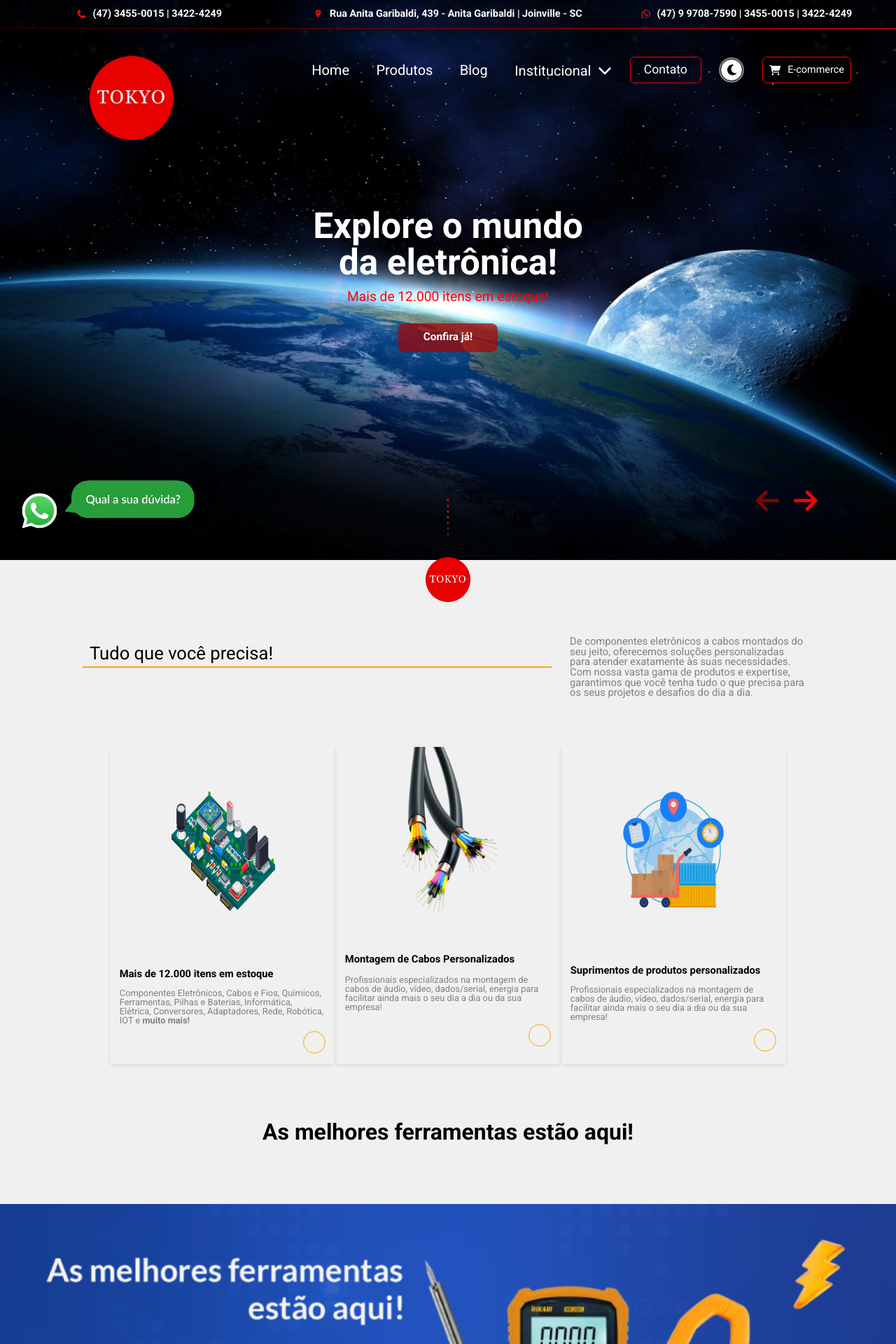
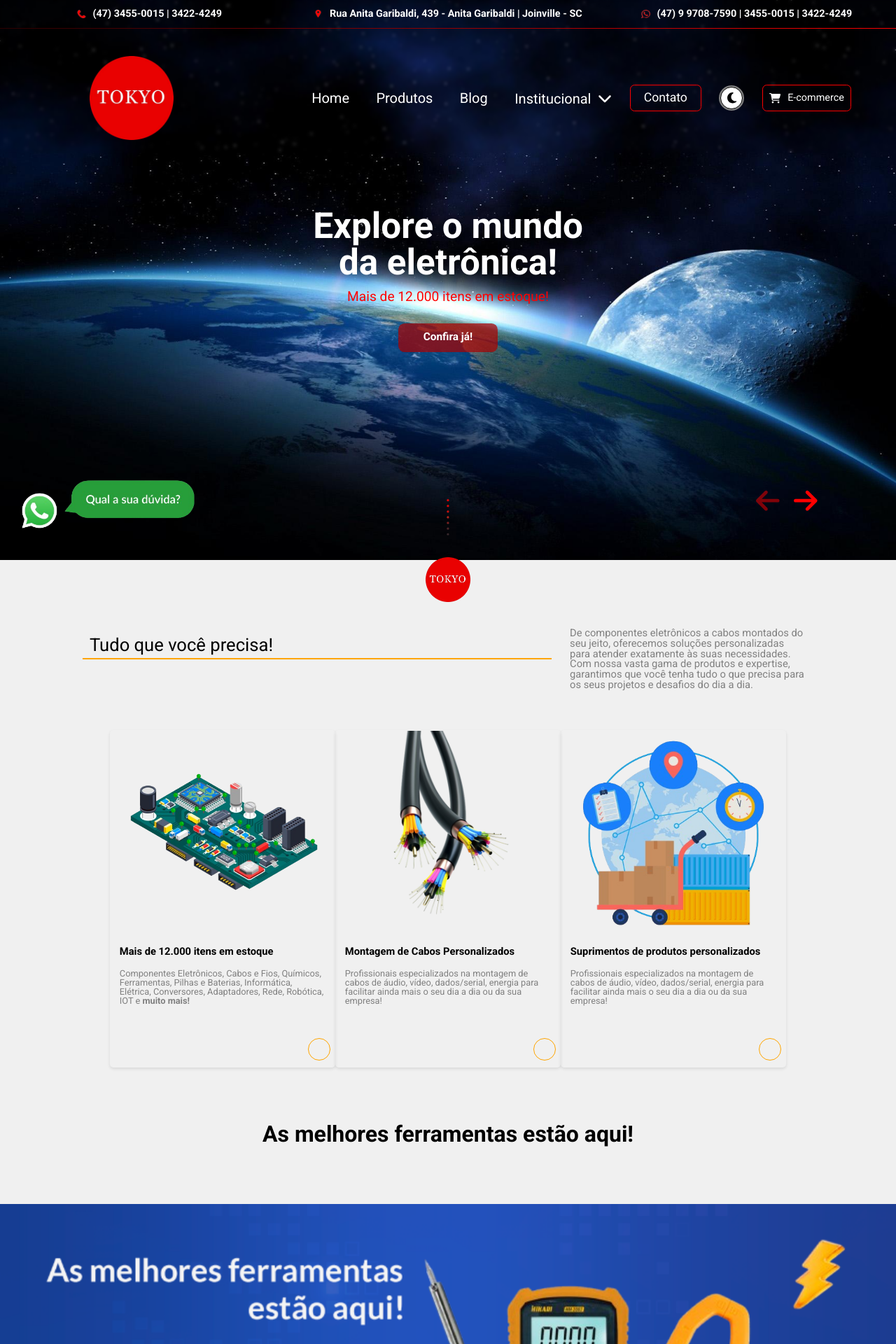
Before and after one commit to WesleySardi/projeto-TokyoComponentesLTDA, a React (Create React App) app: page /home in a window 1280 px wide. Shown: the top 1920 px of the page at 70% size. Built offline with nearby package versions, Linux system fonts and the light colour scheme.

Commit message:
Correção em um erro que fazia a tela ficar maior que 100vw e implementação de uma sidebar inicial.

```diff
--- a/src/components/cards/Cards.jsx
+++ b/src/components/cards/Cards.jsx
@@ -129,9 +129,11 @@ const Card = styled.div`
 `;
 
 const CardImage = styled.img`
-    width: 50%;
-    border-top-left-radius: 5px;
-    border-top-right-radius: 5px;
+    height: 70%;
+    width: auto;
+    max-width: 90%;
+    max-height: 60%;
+    margin: 0 auto;
 `;
 
 const CardTitle = styled.h3`
@@ -161,10 +163,11 @@ const CardText = styled.p`
 `;
 
 const ButtonWrapper = styled.div`
-    height: auto;
-    display: flex;
-    justify-content: flex-end;
-    align-items: flex-end;
+    position: absolute;
+    bottom: 0;
+    right: 0;
+    margin-right: 2%;
+    margin-bottom: 2%;
 `;
 
 const Button = styled.button`
@@ -173,12 +176,6 @@ const Button = styled.button`
     border-radius: 50%;
     border: 1px solid orange;
     background-color: transparent;
-
-    @media ${props => props.theme.breakpoints.mobile} {
-        width: 4vh;
-        height: 4vh;
-        margin-right: 3%;
-    }
 `;
 
 const ThirdDiv = styled.div`
@@ -215,6 +212,7 @@ const StyledLink = styled(Link)`
 `;
 
 const ContentContainer = styled.div`
+    height: 40%;
     padding: 1vw;
 `;
 
@@ -228,7 +226,7 @@ const Cards = () => {
             setIsSmallDesktop(window.innerWidth <= 1279);
         };
 
-        handleResize(); // Define o estado inicial
+        handleResize();
 
         window.addEventListener('resize', handleResize);
         return () => window.removeEventListener('resize', handleResize);
@@ -247,8 +245,8 @@ const Cards = () => {
             </FirstDiv>
             <SecondDiv>
                 <Card>
-                    <CardImage src="../img/motherBoardImg.png" alt="Card Image" style={isMobile ? { height: '40%', margin: 'auto' } : { height: '70%', margin: 'auto' }} />
-                    <ContentContainer style={{ height: '30%' }}>
+                    <CardImage src="../img/motherBoardImg.png" alt="Card Image" />
+                    <ContentContainer>
                         <CardTitle>Mais de 12.000 itens em estoque</CardTitle>
                         <CardText>Componentes Eletrônicos, Cabos e Fios, Químicos, Ferramentas, Pilhas e Baterias, Informática, Elétrica, Conversores, Adaptadores, Rede, Robótica, IOT e <StyledLink to="/">muito mais!</StyledLink></CardText>
                         <ButtonWrapper>
@@ -257,8 +255,8 @@ const Cards = () => {
                     </ContentContainer>
                 </Card>
                 <Card>
-                    <CardImage src="../img/wireImg.png" alt="Card Image" style={isMobile ? { height: '55%', paddingBottom: '20%', margin: '0 auto' } : { height: '60%', paddingBottom: '5%', margin: '0 auto' }} />
-                    <ContentContainer style={{ height: '35%' }}>
+                    <CardImage src="../img/wireImg.png" alt="Card Image" />
+                    <ContentContainer>
                         <CardTitle>Montagem de Cabos Personalizados</CardTitle>
                         <CardText>Profissionais especializados na montagem de cabos de áudio, vídeo, dados/serial, energia para facilitar ainda mais o seu dia a dia ou da sua empresa!</CardText>
                         <ButtonWrapper>
@@ -267,8 +265,8 @@ const Cards = () => {
                     </ContentContainer>
                 </Card>
                 <Card>
-                    <CardImage src="../img/ShopCartImg.png" alt="Card Image" style={isMobile ? { height: '30%', margin: 'auto' } : { height: '40%', margin: 'auto' }} />
-                    <ContentContainer style={{ height: '30%' }}>
+                    <CardImage src="../img/ShopCartImg.png" alt="Card Image" />
+                    <ContentContainer>
                         <CardTitle>Suprimentos de produtos personalizados</CardTitle>
                         <CardText>Profissionais especializados na montagem de cabos de áudio, vídeo, dados/serial, energia para facilitar ainda mais o seu dia a dia ou da sua empresa!</CardText>
                         <ButtonWrapper>
--- a/src/components/carousels/MainCarousel.jsx
+++ b/src/components/carousels/MainCarousel.jsx
@@ -81,12 +81,6 @@ const AbsoluteImage = styled.img`
   left: 2%;
   width: 20%;
   height: auto;
-
-  @media ${props => props.theme.breakpoints.mobile} {
-    width: 25vh;
-    bottom: 2%;
-    left: 4%;
-  }
 `;
 
 const ArrowContainer = styled.div`
@@ -160,6 +154,18 @@ const StyledIconRight = styled(FontAwesomeIcon)`
 
 const MainCarousel = () => {
   const [currentIndex, setCurrentIndex] = useState(0);
+  const [isMobile, setIsMobile] = useState(false);
+
+  useEffect(() => {
+    const handleResize = () => {
+      setIsMobile(window.innerWidth <= 700);
+    };
+
+    handleResize();
+
+    window.addEventListener('resize', handleResize);
+    return () => window.removeEventListener('resize', handleResize);
+  }, []);
 
   const prevSlide = () => {
     setCurrentIndex((prevIndex) => (prevIndex === 0 ? images.length - 1 : prevIndex - 1));
@@ -188,7 +194,7 @@ const MainCarousel = () => {
           </Content>
         </Slide>
       ))}
-      <AbsoluteImage src="../img/wsBalloonImage.png" alt="Descrição da imagem" />
+      {isMobile ? <></> : <AbsoluteImage src="../img/wsBalloonImage.png" alt="Descrição da imagem" />}
       <ArrowContainer>
         <Arrow onClick={prevSlide}><StyledIconLeft icon={faArrowLeft} currentIndex={currentIndex} images={images} /></Arrow>
         <Arrow onClick={nextSlide}><StyledIconRight icon={faArrowRight} currentIndex={currentIndex} images={images} /></Arrow>
--- a/src/components/header/Header.jsx
+++ b/src/components/header/Header.jsx
@@ -6,6 +6,7 @@ import { FontAwesomeIcon } from '@fortawesome/react-fontawesome';
 import { faCartShopping, faBars, faChevronDown } from '@fortawesome/free-solid-svg-icons';
 import { faSun, faMoon } from '@fortawesome/free-solid-svg-icons';
 import TopBar from './TopBar';
+import Sidebar from '../sidebar/Sidebar';
 
 const fadeIn = keyframes`
   from {
@@ -48,7 +49,7 @@ const expandForDarkMode = keyframes`
 
 const fadeInForDarkMode = keyframes`
     from {
-        background-color: rgba(255, 255, 255, 0.6);
+        background-color: rgba(255, 255, 255, 0.7);
     }
     to {
       background-color: rgba(0, 0, 0, 0.8);
@@ -60,7 +61,7 @@ const fadeOutForDarkMode = keyframes`
       background-color: rgba(0, 0, 0, 0.8);
     }
     to {
-      background-color: rgba(255, 255, 255, 0.6);
+      background-color: rgba(255, 255, 255, 0.7);
     }
 `;
 
@@ -112,7 +113,7 @@ const ComboBoxList = styled.ul`
   display: none;
   position: absolute;
   width: 11vw;
-  z-index: 1;
+  z-index: 3;
 
   &:hover {
     display: block;
@@ -154,7 +155,7 @@ const StyledList = styled.ul`
     flex-direction: row;
     justify-content: center;
     list-style-type: none;
-    z-index: 1;
+    z-index: 2;
   `;
 
 const Icon = styled(FontAwesomeIcon)`
@@ -189,7 +190,7 @@ const DarkModeIcon = styled(FontAwesomeIcon)`
 const ExpandedHeaderContainer = styled.div`
     background-color: transparent;
     position: fixed;
-    z-index: 1000;
+    z-index: 3;
 `;
 
 function Header() {
@@ -207,6 +208,7 @@ function Header() {
 
   const [isMobile, setIsMobile] = useState(false);
   const [isSmallDesktop, setIsSmallDesktop] = useState(false);
+  const [isSidebarActive, setIsSidebarActive] = useState(false);
 
   useEffect(() => {
     const handleResize = () => {
@@ -306,6 +308,14 @@ function Header() {
     }
   };
 
+  const toggleSidebar = () => {
+    if (isSidebarActive) {
+      setIsSidebarActive(false);
+    } else {
+      setIsSidebarActive(true);
+    }
+  };
+
   const BackgroundStyle = styled.div`
   animation:
     ${isMobile ? 'none' : isAtTop ? 'none' :
@@ -316,10 +326,20 @@ function Header() {
               (isAtTheBannerRange ? expandAnimation :
                 (retract ? retractAnimation : expandAnimation)))
     } 0.2s forwards;
-    background-color: ${isAtTop ? `rgba(0, 0, 0, 0)` : `rgba(255, 255, 255, 0.6)`};
+    background-color: ${isAtTop ? `rgba(0, 0, 0, 0)` : `rgba(255, 255, 255, 0.7)`};
     display: flex;
     height: 100%;
     width: 100vw;
+    z-index: 1;
+
+    @media ${props => props.theme.breakpoints.mobile} {
+      height: 100%;
+      ${isMobile && isAtTop && isSidebarActive ?
+          `background-color: rgba(255, 255, 255, 0.7);`
+        :
+          `background-color: rgba(0, 0, 0, 0);`
+      }
+    }
   `;
 
   const BackgroundStyleBlur = styled.div`
@@ -341,7 +361,7 @@ function Header() {
       !isAtTop && isDarkModeAnimationRunning && !isDarkMode ? fadeInForDarkMode :
         !isAtTop && !isDarkModeAnimationRunning ? 'none' : 'none'
     )} 1.5s forwards;
-      background-color: ${isAtTop ? 'rgba(0, 0, 0, 0)' : 'rgba(255, 255, 255, 0.6)'};
+      background-color: ${isAtTop ? 'rgba(0, 0, 0, 0)' : 'rgba(255, 255, 255, 0.7)'};
       backdrop-filter: blur(2px);
       content: '';
       height: 160%;
@@ -446,7 +466,12 @@ function Header() {
   `;
 
   return (
-    <ExpandedHeaderContainer onMouseEnter={handleMouseEnter} onMouseLeave={handleMouseLeave} style={{height: isMobile && isAtTop ? '17vh' : '7vh' }}>
+    <ExpandedHeaderContainer onMouseEnter={handleMouseEnter} onMouseLeave={handleMouseLeave} style={{ height: isMobile ? isAtTop ? '17vh' : '7vh' : '17vh' }}>
+      {isSidebarActive ?
+        <Sidebar isAtTop={isAtTop}/>
+        :
+        <></>
+      }
       {isAtTop && !isMobile ? <TopBar /> : <></>}
       <BackgroundStyle>
         <BackgroundStyleBlur />
@@ -490,7 +515,7 @@ function Header() {
             </StyledList>
             :
             <StyledList>
-              <Icon icon={isMobile ? faBars : faCartShopping} />
+              <Icon icon={isMobile ? faBars : faCartShopping} onClick={isMobile ? () => toggleSidebar() : () => { }} />
             </StyledList>
           }
         </StyledDiv>
--- /dev/null
+++ b/src/components/sidebar/Sidebar.jsx
@@ -0,0 +1,60 @@
+import React from 'react';
+import styled, { keyframes } from 'styled-components';
+
+const Sidebar = (props) => {
+
+  const SidebarContainer = styled.div`
+    width: 40%;
+    position: fixed;
+    right: 0;
+    ${props.isAtTop ?
+        `
+        top: 17vh;
+        height: 83vh;
+        `
+        :
+        `
+        top: 7vh;
+        height: 93vh;
+        `
+      }
+    display: flex;
+    flex-direction: column;
+    align-items: center;
+    justify-content: start;
+    background-color: rgba(255, 255, 255, 0.7);;
+    padding-top: 5vh;
+  `;
+
+  const Button = styled.button`
+    width: 80%;
+    padding: 10px;
+    margin: 1vh 0;
+    background-color: red;
+    color: #fff;
+    border: none;
+    border-radius: 5px;
+    cursor: pointer;
+    font-size: 3.5rem;
+
+    &:hover {
+      background-color: orange;
+      color: black;
+    }
+  `;
+
+  return (
+    <SidebarContainer>
+      <Button>Home</Button>
+      <Button>Produtos</Button>
+      <Button>Blog</Button>
+      <Button>Quem Somos</Button>
+      <Button>Trabalhe Conosco</Button>
+      <Button>Contato</Button>
+      <Button>Dark Mode</Button>
+      <Button>E-commerce</Button>
+    </SidebarContainer>
+  );
+};
+
+export default Sidebar;
--- a/src/globalstyles/GlobalStyles.js
+++ b/src/globalstyles/GlobalStyles.js
@@ -7,6 +7,12 @@ const GlobalStyles = createGlobalStyle`
     padding: 0;
     background-color: #f0f0f0;
     font-size: 1vw;
+    overflow-x: hidden;
+  }
+
+  #root {
+    width: 100%;
+    height: 100%;
   }
 `;
 
--- a/src/pages/Home.jsx
+++ b/src/pages/Home.jsx
@@ -20,18 +20,28 @@ const CenterBottomImage = styled.img`
   bottom: -7.5%;
   left: 50%;
   transform: translateX(-50%);
-  width: 5%; /* Ajuste o tamanho conforme necessário */
-  height: auto; /* Ajuste o tamanho conforme necessário */
+  width: 5%;
+  height: auto;
   z-index: 1;
+
+  @media ${props => props.theme.breakpoints.mobile} {
+    bottom: -2.5%;
+    width: 12%;
+  }
 `;
 const CenterBottomImage2 = styled.img`
   position: absolute;
   bottom: 4%;
   left: 50%;
   transform: translateX(-50%);
-  width: 0.6%; /* Ajuste o tamanho conforme necessário */
-  height: auto; /* Ajuste o tamanho conforme necessário */
+  width: 0.6%;
+  height: auto;
   z-index: 1;
+
+  @media ${props => props.theme.breakpoints.mobile} {
+    bottom: 4%;
+    width: 2%;
+  }
 `;
 
 function Home() {
```
